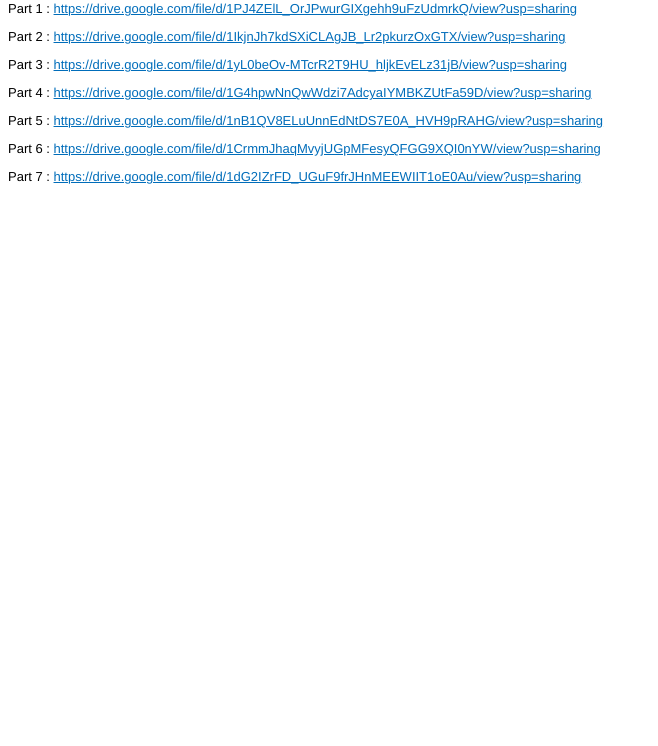
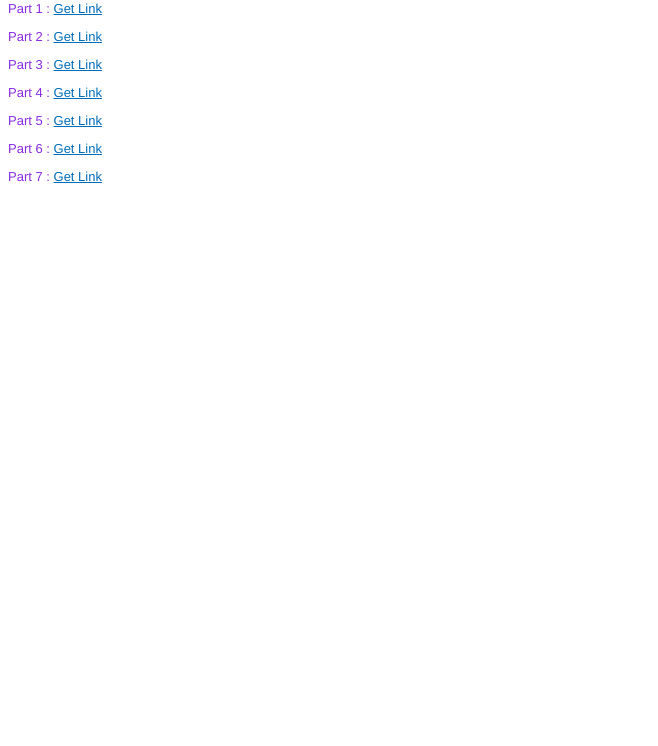
Before and after one commit to gutampsid/rggkgogd.github.io, a plain HTML site: page index.html in a window 1280 px wide. Shown: the part 54-800 px from the top of the page, without its empty margins (0-658 px from the left). Drawn offline with Linux system fonts and the light colour scheme.

Commit message:
Update index.html

```diff
--- a/index.html
+++ b/index.html
@@ -6,26 +6,17 @@
         body, table { font-family: Helvetica, Arial, sans-serif; font-size: 13px; }
         a { color: #006DBA; }
     </style>
-    <!--NUMBER--72cdn6rf--NUMBER-->
-    <!--TYPE--RichText--TYPE-->
-    <!--PERMISSION--Readonly--PERMISSION-->
-    <!--ACCESS--Public--ACCESS-->
-    <!--PASSWORD----PASSWORD-->
-    <!--STATUS--Active--STATUS-->
-    <!--QUICKEDIT--False--QUICKEDIT-->
-    <!--QUICKEDITPASSWORD----QUICKEDITPASSWORD-->
-    <!--DATECREATED--2021-11-04 12:44:14--DATECREATED-->
-    <!--DATEUPDATED--2021-11-20 06:19:42--DATEUPDATED-->
-    <!--LABELS--Google Drive--LABELS-->
 </head>
 <body>
 <h2>Ryu ga Gotoku Kiwami [BLJM61313]-[Gutamps Official]</h2>
-<anotepad><p>Part 1 : <a href="https://drive.google.com/file/d/1PJ4ZElL_OrJPwurGIXgehh9uFzUdmrkQ/view?usp=sharing" target="_blank" rel="noopener">https://drive.google.com/file/d/1PJ4ZElL_OrJPwurGIXgehh9uFzUdmrkQ/view?usp=sharing</a></p>
-<p>Part 2 : <a href="https://drive.google.com/file/d/1IkjnJh7kdSXiCLAgJB_Lr2pkurzOxGTX/view?usp=sharing" target="_blank" rel="noopener">https://drive.google.com/file/d/1IkjnJh7kdSXiCLAgJB_Lr2pkurzOxGTX/view?usp=sharing</a></p>
-<p>Part 3 : <a href="https://drive.google.com/file/d/1yL0beOv-MTcrR2T9HU_hljkEvELz31jB/view?usp=sharing" target="_blank" rel="noopener">https://drive.google.com/file/d/1yL0beOv-MTcrR2T9HU_hljkEvELz31jB/view?usp=sharing</a></p>
-<p>Part 4 : <a href="https://drive.google.com/file/d/1G4hpwNnQwWdzi7AdcyaIYMBKZUtFa59D/view?usp=sharing" target="_blank" rel="noopener">https://drive.google.com/file/d/1G4hpwNnQwWdzi7AdcyaIYMBKZUtFa59D/view?usp=sharing</a></p>
-<p>Part 5 : <a href="https://drive.google.com/file/d/1nB1QV8ELuUnnEdNtDS7E0A_HVH9pRAHG/view?usp=sharing" target="_blank" rel="noopener">https://drive.google.com/file/d/1nB1QV8ELuUnnEdNtDS7E0A_HVH9pRAHG/view?usp=sharing</a></p>
-<p>Part 6 : <a href="https://drive.google.com/file/d/1CrmmJhaqMvyjUGpMFesyQFGG9XQI0nYW/view?usp=sharing" target="_blank" rel="noopener">https://drive.google.com/file/d/1CrmmJhaqMvyjUGpMFesyQFGG9XQI0nYW/view?usp=sharing</a></p>
-<p>Part 7 : <a href="https://drive.google.com/file/d/1dG2IZrFD_UGuF9frJHnMEEWIIT1oE0Au/view?usp=sharing" target="_blank" rel="noopener">https://drive.google.com/file/d/1dG2IZrFD_UGuF9frJHnMEEWIIT1oE0Au/view?usp=sharing</a></p></anotepad>
+    <style> body { color: blueviolet };
+    </style>
+<p>Part 1 : <a href="https://drive.google.com/file/d/13i1FOxosf4lUqECqljmU-nQJeDsd_-UU/view?usp=drive_link" target="_blank" rel="noopener">Get Link</a></p>
+<p>Part 2 : <a href="https://drive.google.com/file/d/1nrdIRtJdD8dDhDSWwaQA8RB6Vx15nGw0/view?usp=drive_link" target="_blank" rel="noopener">Get Link</a></p>
+<p>Part 3 : <a href="https://drive.google.com/file/d/1kEEdqVy7hzzDsWN5Jw_7sTmAinv71owY/view?usp=drive_link" target="_blank" rel="noopener">Get Link</a></p>
+<p>Part 4 : <a href="https://drive.google.com/file/d/1_vy4HGVzYU3hvkw9Syr943B1g32CPMvB/view?usp=drive_link" target="_blank" rel="noopener">Get Link</a></p>
+<p>Part 5 : <a href="https://drive.google.com/file/d/1yqtx9dP0ULi2WJnyQbLCWkE2D8gAciwF/view?usp=drive_link" target="_blank" rel="noopener">Get Link</a></p>
+<p>Part 6 : <a href="https://drive.google.com/file/d/1i5_t2nqYaOjYjDIjZT-BOhJrki5zf8pd/view?usp=drive_link" target="_blank" rel="noopener">Get Link</a></p>
+<p>Part 7 : <a href="https://drive.google.com/file/d/1nPUXAS__kWUqz0Wf08aMCsPBR0XjL-gx/view?usp=drive_link" target="_blank" rel="noopener">Get Link</a></p>
 </body>
 </html>
```
